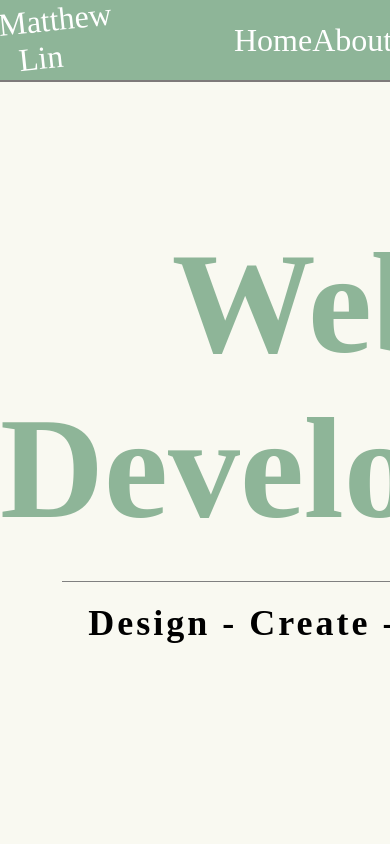
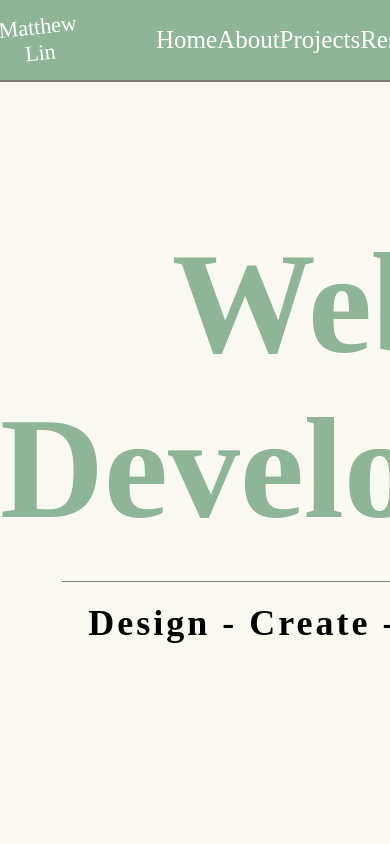
Before and after one commit to mlin367/Personal_Site, a React app: page / in a window 390 px wide. Shown: the top 844 px of the page. Built offline with nearby package versions, Linux system fonts and the light colour scheme; the HTML template or start-up script is replaced by a standard one; a web font is replaced by a local one.

Commit message:
Added media query

```diff
--- a/client/scss/components/Home.scss
+++ b/client/scss/components/Home.scss
@@ -24,3 +24,9 @@
   letter-spacing: 3px;
   font-family: $dashed;
 }
+
+// @media only screen and (max-width: 800px) {
+//   .webDeveloper {
+//     font-size: 90px;
+//   }
+// }
--- a/client/scss/components/NavBar.scss
+++ b/client/scss/components/NavBar.scss
@@ -28,3 +28,14 @@
   font-family: $name-font;
   transform: rotate(-6deg);
 }
+
+@media only screen and (max-width: 800px) {
+  .sections {
+    width: 60%;
+    font-size: 25px;
+  }
+
+  .name {
+    font-size: 22px;
+  }
+}
```
Also changed, not shown: 1 other file (tests, documents, lock files or other folders).
